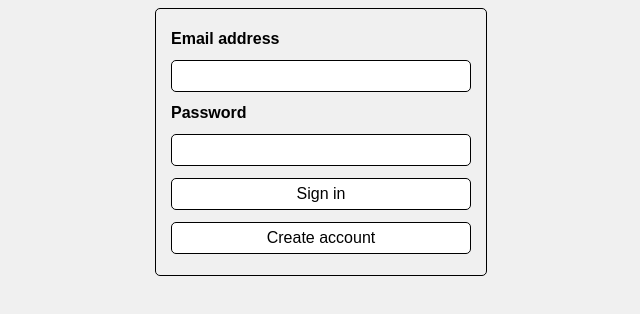
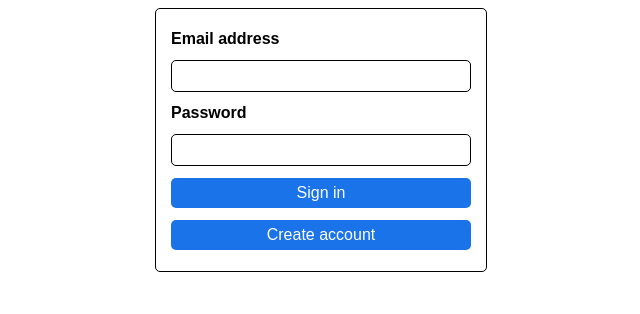
Before and after one commit to adiattri/digi-diary, a plain HTML site: page index.html in a window 1280 px wide. Shown: the whole page, without its empty margins (319-959 px from the left). Drawn offline with Linux system fonts and the light colour scheme.

Commit message:
Changed style

```diff
--- a/index_main.css
+++ b/index_main.css
@@ -1,5 +1,5 @@
 body {
-    background-color: #f0f0f0;
+    background-color: #ffffff;
 }
 
 #SignInDiv {
@@ -36,16 +36,11 @@ body {
     width: 100%;
     margin: 6px 0px 6px 0px;
     padding: 6px;
-    border: 1px solid #000000;
+    border: none;
     cursor: pointer;
-    background-color: #ffffff;
-    color: #000000;
+    background-color: #1a73e8;
+    color: #ffffff;
     border-radius: 5px;
     outline: none;
     -webkit-tap-highlight-color: #ffffff;
 }
-
-#SignInDiv button:hover {
-    background-color: #000000;
-    color: #ffffff;
-}
```
